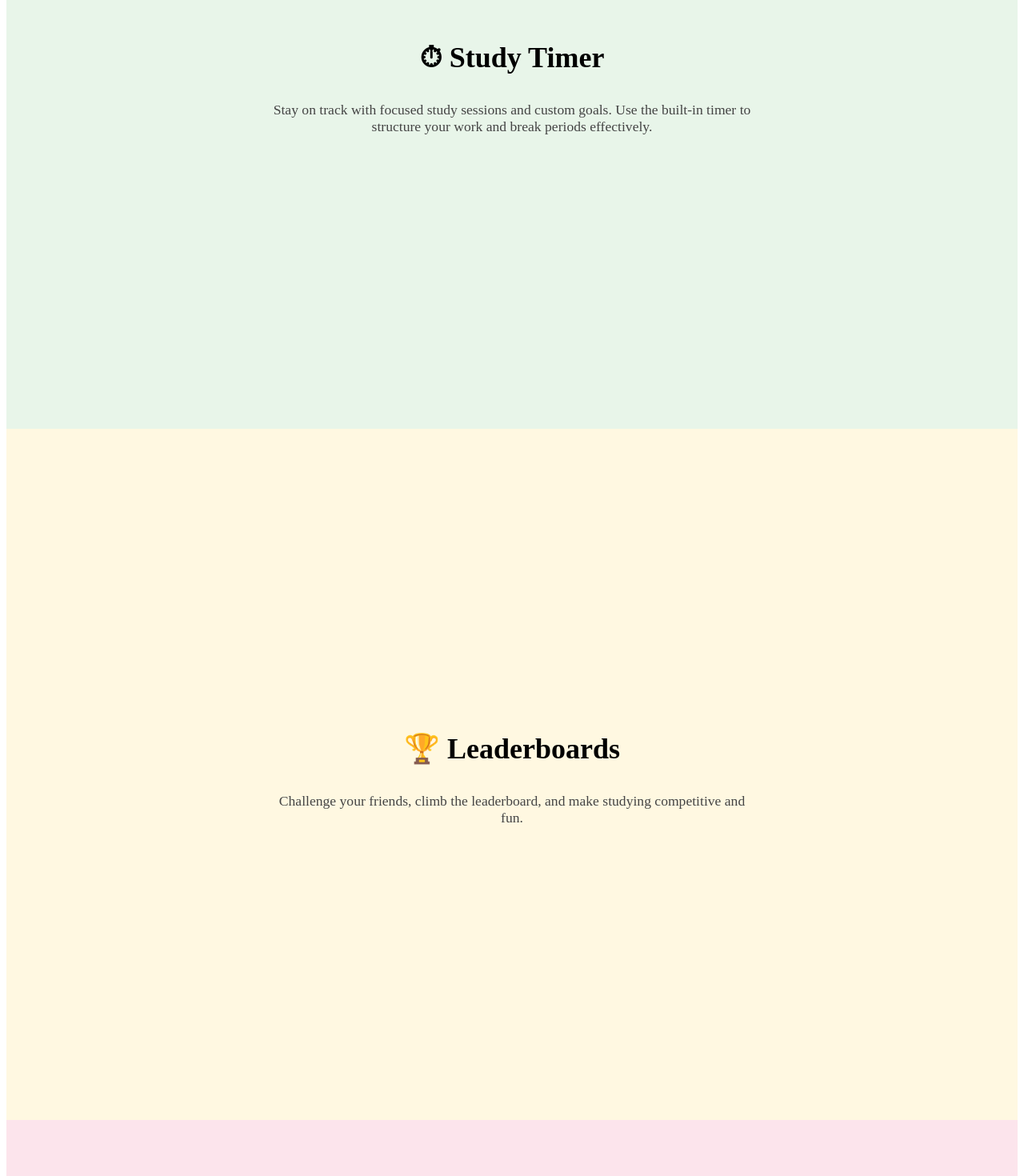
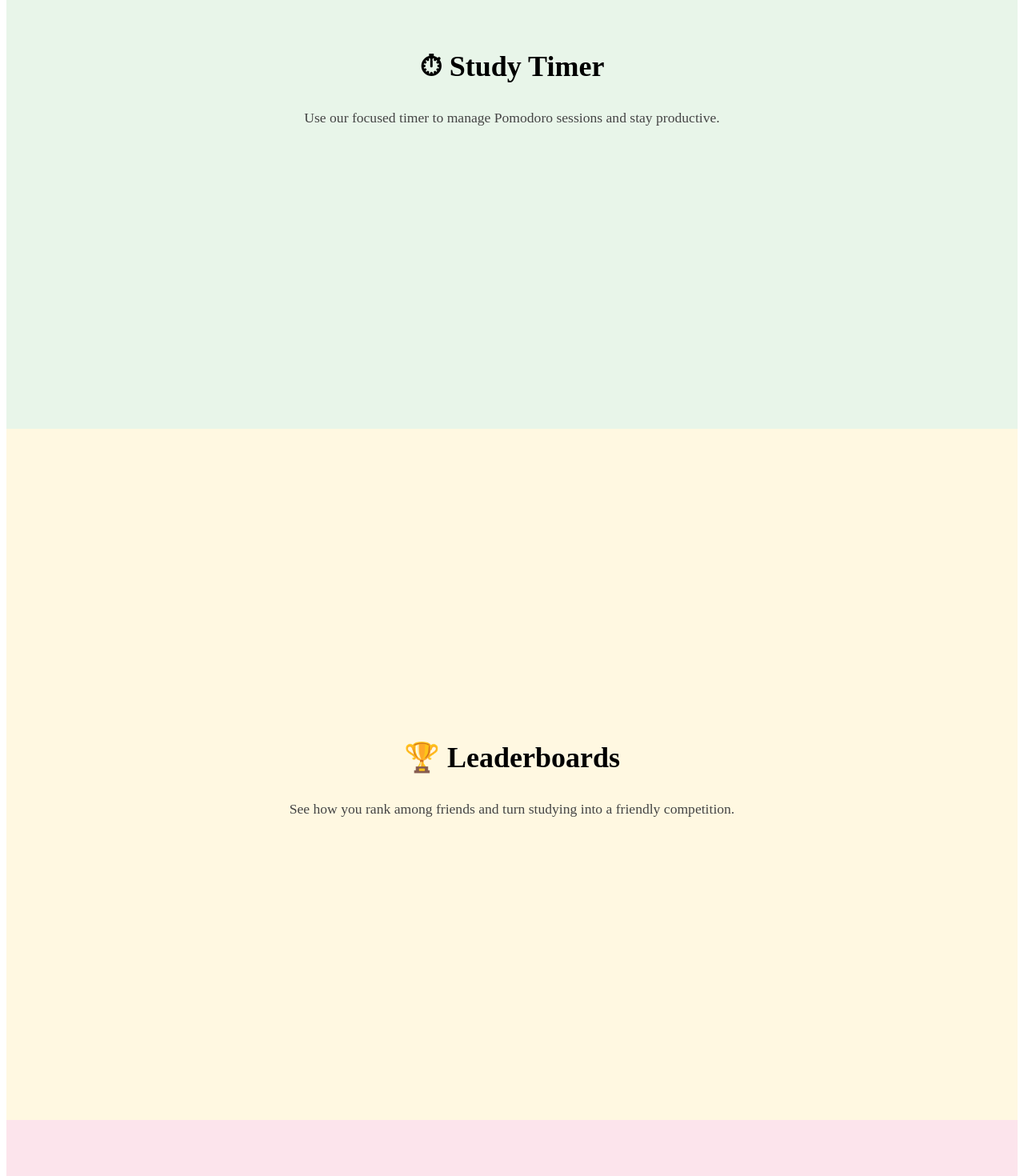
Before and after one commit to chessdudeo7/OtterlyFocused, a Next.js app: page / in a window 1280 px wide. Shown: the part 1200-2670 px from the top of the page at 80% size. Built offline with nearby package versions, Linux system fonts and the light colour scheme.

Commit message:
home page editing

```diff
--- a/app/page.jsx
+++ b/app/page.jsx
@@ -1,37 +1,58 @@
-// app/page.jsx
+'use client';
+
+import { motion } from 'framer-motion';
+import { useInView } from 'react-intersection-observer';
+
+// Reusable animated section component
+const AnimatedSection = ({ backgroundColor, children }) => {
+  const { ref, inView } = useInView({
+    triggerOnce: true,
+    threshold: 0.2, // Trigger when 20% of section is visible
+  });
+
+  return (
+    <motion.section
+      ref={ref}
+      style={{ ...styles.section, backgroundColor }}
+      initial={{ opacity: 0, y: 60 }}
+      animate={inView ? { opacity: 1, y: 0 } : {}}
+      transition={{ duration: 0.6, ease: 'easeOut' }}
+    >
+      {children}
+    </motion.section>
+  );
+};
 
 export default function HomePage() {
   return (
     <main style={styles.main}>
-      <section style={{ ...styles.section, backgroundColor: '#f0f4ff' }}>
+      <AnimatedSection backgroundColor="#f0f4ff">
         <h1 style={styles.title}>📚 OtterlyFocused</h1>
         <p style={styles.subtitle}>
           Track your study time. Compete with friends. Improve your habits.
         </p>
-      </section>
+      </AnimatedSection>
 
-      <section style={{ ...styles.section, backgroundColor: '#e8f5e9' }}>
+      <AnimatedSection backgroundColor="#e8f5e9">
         <h2 style={styles.heading}>⏱ Study Timer</h2>
         <p style={styles.text}>
-          Stay on track with focused study sessions and custom goals. Use the built-in timer to
-          structure your work and break periods effectively.
+          Use our focused timer to manage Pomodoro sessions and stay productive.
         </p>
-      </section>
+      </AnimatedSection>
 
-      <section style={{ ...styles.section, backgroundColor: '#fff8e1' }}>
+      <AnimatedSection backgroundColor="#fff8e1">
         <h2 style={styles.heading}>🏆 Leaderboards</h2>
         <p style={styles.text}>
-          Challenge your friends, climb the leaderboard, and make studying competitive and fun.
+          See how you rank among friends and turn studying into a friendly competition.
         </p>
-      </section>
+      </AnimatedSection>
 
-      <section style={{ ...styles.section, backgroundColor: '#fce4ec' }}>
+      <AnimatedSection backgroundColor="#fce4ec">
         <h2 style={styles.heading}>📈 Study Feedback</h2>
         <p style={styles.text}>
-          Get insights into your productivity trends. See when you're most focused and receive
-          suggestions for improving your study habits.
+          Analyze your study patterns and get insights to improve your learning efficiency.
         </p>
-      </section>
+      </AnimatedSection>
     </main>
   );
 }
--- a/package.json
+++ b/package.json
@@ -7,6 +7,7 @@
     "dependencies": {
     "next": "^13.x.x",
     "react": "^18.x.x",
-    "react-dom": "^18.x.x"
+    "react-dom": "^18.x.x",
+    "framer-motion": "^10.16.1"
     }
 }
```
